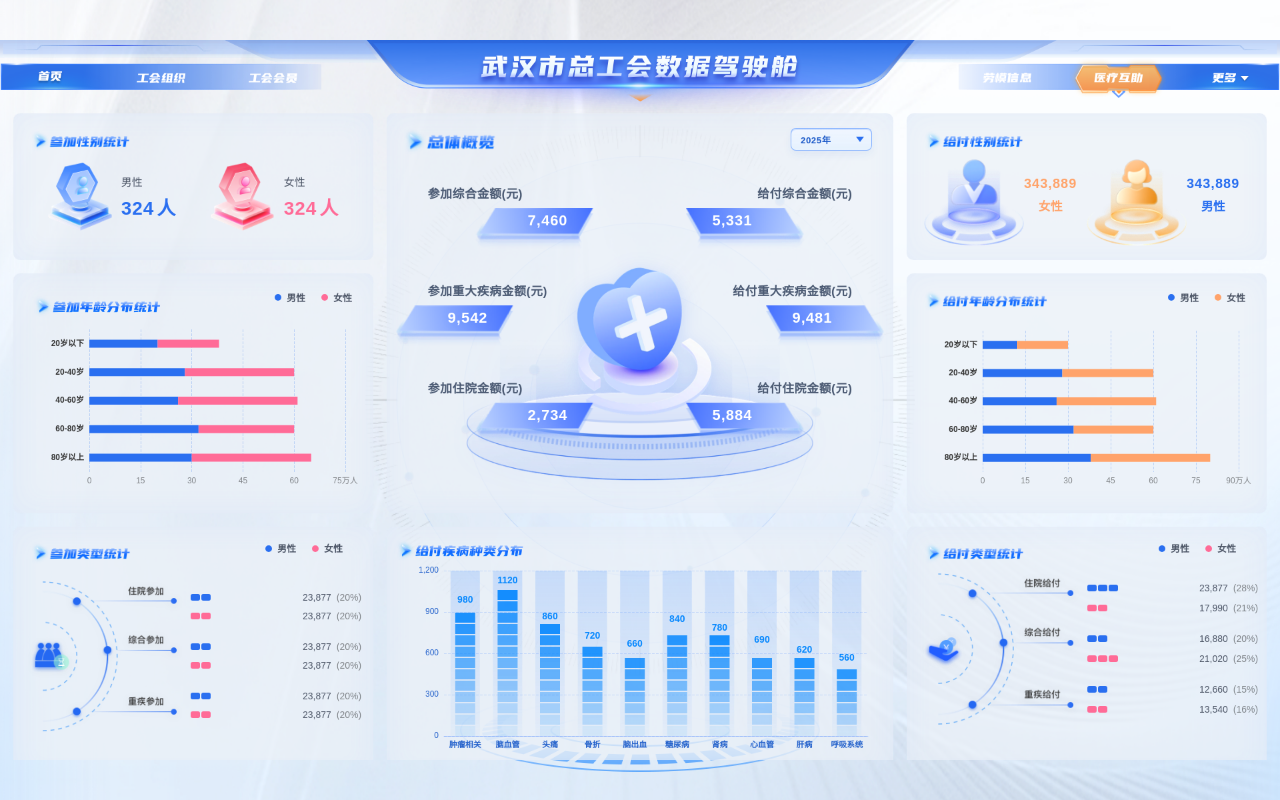
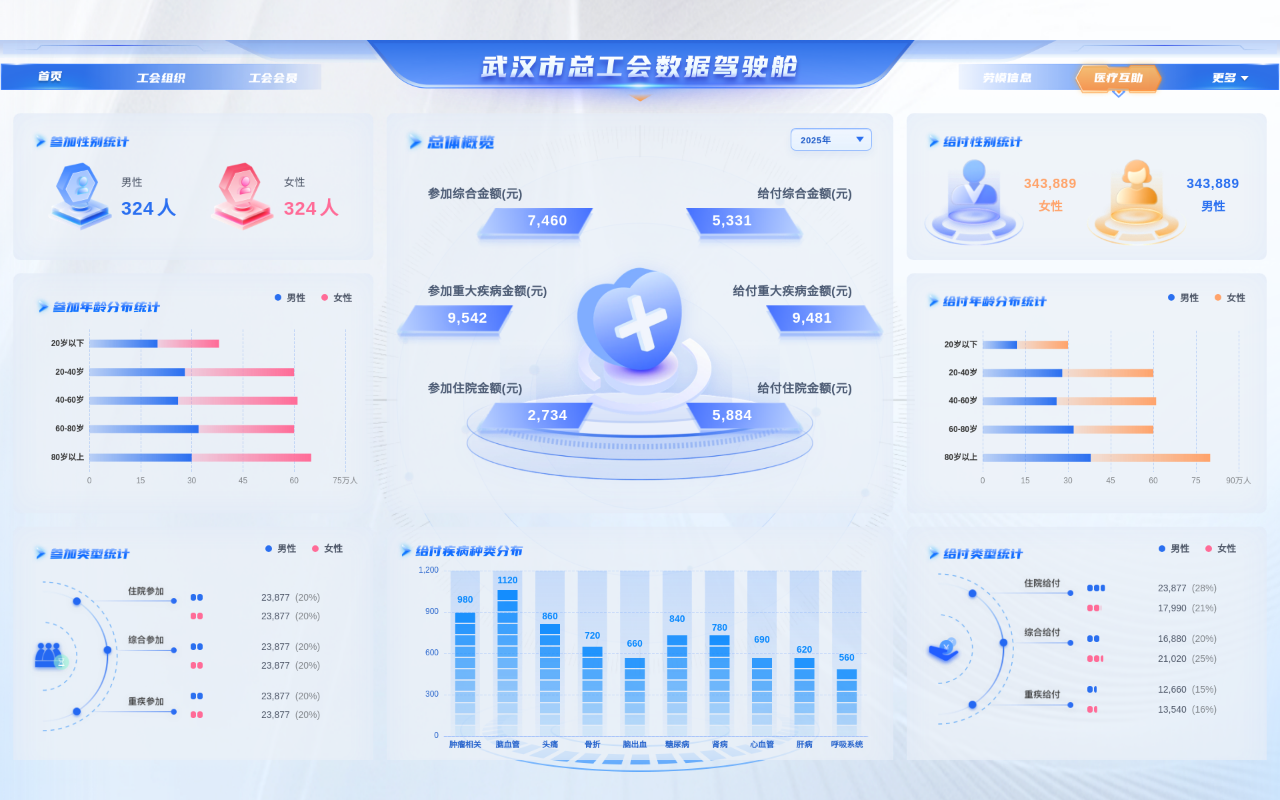
Before and after one commit to wmc-cache/wuhan-dashboard, a Vue app: page /#/yiliao in a window 1280 px wide. Built offline with nearby package versions, Linux system fonts and the light colour scheme.

Commit message:
style fix

```diff
--- a/src/components/HorizontalGenderStack.vue
+++ b/src/components/HorizontalGenderStack.vue
@@ -57,13 +57,34 @@ const option = computed(() => {
     },
     series: [
       { name: '男性', type: 'bar', stack: 'total', barWidth: props.barWidth, data: props.male,
-        // 去掉圆角，按需可改为 [0, 0, 0, 0]
-        itemStyle: { color: props.maleColor, borderRadius: 0 } },
+        // 左->右 0..1 渐变
+        itemStyle: { color: makeGrad(props.maleColor, 0.25), borderRadius: 0 } },
       { name: '女性', type: 'bar', stack: 'total', barWidth: props.barWidth, data: props.female,
-        itemStyle: { color: props.femaleColor, borderRadius: 0 } }
+        itemStyle: { color: makeGrad(props.femaleColor, 0.25), borderRadius: 0 } }
     ]
   } as any;
 });
+
+// Helpers: build a left->right linear gradient for a given base color
+function hexToRgb(hex: string) {
+  const m = /^#?([a-f\d]{2})([a-f\d]{2})([a-f\d]{2})$/i.exec(hex);
+  if (!m) return null;
+  return { r: parseInt(m[1], 16), g: parseInt(m[2], 16), b: parseInt(m[3], 16) };
+}
+function toRgba(c: string, a: number) {
+  const rgb = hexToRgb(c);
+  if (!rgb) return c; // fallback: keep original color
+  return `rgba(${rgb.r}, ${rgb.g}, ${rgb.b}, ${a})`;
+}
+function makeGrad(color: string, startAlpha = 0.3) {
+  return {
+    type: 'linear', x: 0, y: 0, x2: 1, y2: 0,
+    colorStops: [
+      { offset: 0, color: toRgba(color, startAlpha) },
+      { offset: 1, color }
+    ]
+  } as any;
+}
 </script>
 
 <style scoped lang="scss">
--- a/src/components/SegmentedBar.vue
+++ b/src/components/SegmentedBar.vue
@@ -1,11 +1,26 @@
 <template>
-  <div class="segmented-bar" role="img" :aria-label="ariaLabel">
-    <span
-      v-for="i in segTotal"
-      :key="i"
-      class="seg"
-      :class="{ on: i <= filled }"
-    />
+  <!--
+    Small horizontal bar used in the medical cards.
+    Now supports two modes:
+      - segment (default): N discrete blocks
+      - smooth: continuous bar with 1% precision (uses scaleX to avoid sub‑pixel rounding)
+  -->
+  <div class="segmented-bar" :class="mode" role="img" :aria-label="ariaLabel">
+    <!-- Segmented mode (10-block look in the design) -->
+    <template v-if="mode === 'segment'">
+      <span
+        v-for="i in segTotal"
+        :key="i"
+        class="seg"
+        :style="segStyle(i)"
+      >
+        <span class="fill"></span>
+      </span>
+    </template>
+    <!-- Smooth mode: a single continuously filled pill -->
+    <template v-else>
+      <span class="track"><span class="fill" /></span>
+    </template>
   </div>
 </template>
 
@@ -20,12 +35,27 @@ interface Props {
   color?: string;
   // 无障碍描述，可选
   label?: string;
+  // 展示模式：'segment' | 'smooth'
+  mode?: 'segment' | 'smooth';
+  // 固定宽度（px/百分比/auto）。建议传 px 以保证不同行长度一致
+  width?: number | string;
+  // 高度（px）
+  height?: number;
+  // 圆角半径（px）
+  radius?: number;
+  // 段间距（px，仅 segment 模式）
+  gap?: number;
 }
 
 const props = withDefaults(defineProps<Props>(), {
   segTotal: 10,
   color: '#2a6ff0',
-  label: ''
+  label: '',
+  mode: 'segment',
+  width: 100,
+  height: 10,
+  radius: 3,
+  gap: 2
 });
 
 // 暴露给 <style> 使用的动态颜色变量
@@ -39,22 +69,82 @@ const filled = computed(() => {
 const ariaLabel = computed(() =>
   props.label ? `${props.label}：${Math.round(props.percent * 100)}%` : `${Math.round(props.percent * 100)}%`
 );
+
+// 尺寸相关（通过 <style> 的 v-bind 注入为 CSS 变量）
+const widthPx = computed(() => typeof props.width === 'number' ? `${props.width}px` : props.width);
+const heightPx = computed(() => `${props.height}px`);
+const radiusPx = computed(() => `${props.radius}px`);
+const gapPx = computed(() => `${props.gap}px`);
+// 用于 smooth 模式的缩放比例，取 1% 精度，避免浮点误差过多
+const p = computed(() => {
+  const clamped = Math.max(0, Math.min(1, props.percent || 0));
+  // 保留两位小数（1% 粒度），但仍以小数参与 scaleX，浏览器可做亚像素渲染
+  return Math.round(clamped * 100) / 100;
+});
+
+// 为每个段返回一个 '--f' 变量（0~1），表示该段的填充比例
+function segStyle(i: number) {
+  if (props.mode !== 'segment') return {};
+  const clamped = Math.max(0, Math.min(1, props.percent || 0));
+  const t = clamped * props.segTotal; // 总段中的进度
+  const full = Math.floor(t);
+  const part = Math.round((t - full) * 100) / 100; // 1% 精度
+  let f = 0;
+  if (i <= full) f = 1;
+  else if (i === full + 1) f = part;
+  return { '--f': String(f) } as any;
+}
 </script>
 
 <style scoped lang="scss">
-.segmented-bar {
+/* Common container */
+.segmented-bar { width: v-bind(widthPx); height: v-bind(heightPx); }
+
+/* Segmented mode: fixed width + equal sized cells to guarantee comparable length */
+.segmented-bar.segment {
   display: grid;
-  grid-auto-flow: column;
+  grid-template-columns: repeat(v-bind(segTotal), 1fr);
   align-items: center;
-  column-gap: 2px;
+  column-gap: v-bind(gapPx);
 }
 
-.seg {
-  width: 14px;
-  height: 10px;
-  border-radius: 3px;
+.segmented-bar.segment .seg {
+  width: 100%;
+  height: 100%;
+  border-radius: v-bind(radiusPx);
   background: transparent;
+  overflow: hidden; /* 用于裁剪内部的 fill */
 }
 
-.seg.on { background: v-bind(color); }
+.segmented-bar.segment .seg .fill {
+  position: relative;
+  display: block;
+  width: 100%;
+  height: 100%;
+  background: v-bind(color);
+  transform-origin: left center;
+  transform: scaleX(var(--f)); /* 0~1，支持 1% 精度 */
+  border-radius: inherit;
+}
+
+/* Smooth mode: a single track with a scaled fill; 1% precision */
+.segmented-bar.smooth .track {
+  position: relative;
+  display: block;
+  width: 100%;
+  height: 100%;
+  border-radius: v-bind(radiusPx);
+  background: transparent;
+  overflow: hidden;
+}
+
+.segmented-bar.smooth .fill {
+  position: absolute;
+  inset: 0 auto 0 0;
+  width: 100%;
+  transform-origin: left center;
+  transform: scaleX(v-bind(p));
+  background: v-bind(color);
+  border-radius: v-bind(radiusPx);
+}
 </style>
--- a/src/components/yiliao/JoinTypeStat.vue
+++ b/src/components/yiliao/JoinTypeStat.vue
@@ -37,6 +37,8 @@
               :percent="item.male.percent"
               :seg-total="segTotal"
               color="#2a6ff0"
+              mode="segment"
+              :width="barWidth"
               :label="item.name + ' 男性'"
             />
             <div class="row__value">
@@ -51,6 +53,8 @@
               :percent="item.female.percent"
               :seg-total="segTotal"
               color="#ff6b97"
+              mode="segment"
+              :width="barWidth"
               :label="item.name + ' 女性'"
             />
             <div class="row__value">
@@ -85,7 +89,8 @@ const props = withDefaults(defineProps<Props>(), {
 });
 
 const data = props.data;
-const segTotal = 10; // 每条 10 段
+const segTotal = 10; // 默认 10 段（如需 10 小格的视觉）
+const barWidth = 96; // 固定条宽，避免不同行出现长度差异
 function pretty(n: number) { return n.toLocaleString('zh-CN'); }
 function toPct(p: number) { return Math.round(p * 100) + '%'; }
 </script>
--- a/src/components/yiliao/PayoutTypeStat.vue
+++ b/src/components/yiliao/PayoutTypeStat.vue
@@ -21,12 +21,12 @@
           <!-- <div class="row__name">{{ item.name }}</div> -->
           <!-- 男性条 -->
           <div class="row__bar">
-            <SegmentedBar :percent="item.male.percent" :seg-total="segTotal" color="#2a6ff0" :label="item.name + ' 男性'" />
+            <SegmentedBar :percent="item.male.percent" :seg-total="segTotal" color="#2a6ff0" mode="segment" :width="barWidth" :label="item.name + ' 男性'" />
             <div class="row__value">{{ pretty(item.male.count) }} <span class="pct">({{ toPct(item.male.percent) }})</span></div>
           </div>
           <!-- 女性条 -->
           <div class="row__bar">
-            <SegmentedBar :percent="item.female.percent" :seg-total="segTotal" color="#ff6b97" :label="item.name + ' 女性'" />
+            <SegmentedBar :percent="item.female.percent" :seg-total="segTotal" color="#ff6b97" mode="segment" :width="barWidth" :label="item.name + ' 女性'" />
             <div class="row__value">{{ pretty(item.female.count) }} <span class="pct">({{ toPct(item.female.percent) }})</span></div>
           </div>
         </div>
@@ -56,6 +56,7 @@ const props = withDefaults(defineProps<Props>(), {
 
 const data = props.data;
 const segTotal = 10;
+const barWidth = 96; // 与“参加类型统计”保持一致，固定条宽消除不同行长度误差
 
 function pretty(n: number) { return n.toLocaleString('zh-CN'); }
 function toPct(p: number) { return Math.round(Math.max(0, Math.min(1, p)) * 100) + '%'; }
```
